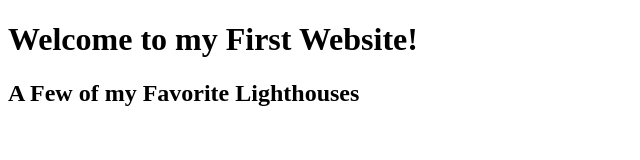
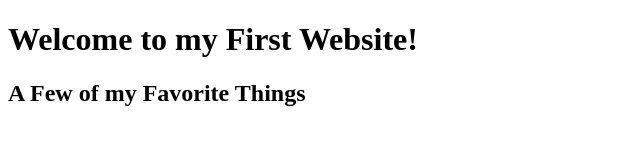
Before and after one commit to ldavis57/Week01-HTML, a plain HTML site: page index.html in a window 1280 px wide. Shown: the whole page, without its empty margins (0-640 px from the left). Drawn offline with Linux system fonts and the light colour scheme.

Commit message:
lighthouses to things

```diff
--- a/index.html
+++ b/index.html
@@ -8,7 +8,7 @@
 <body>
     <!-- This is a comment in HTML. -->
     <h1>Welcome to my First Website!</h1>
-    <h2>A Few of my Favorite Lighthouses</h2>
+    <h2>A Few of my Favorite Things</h2>
 
 
 
```
